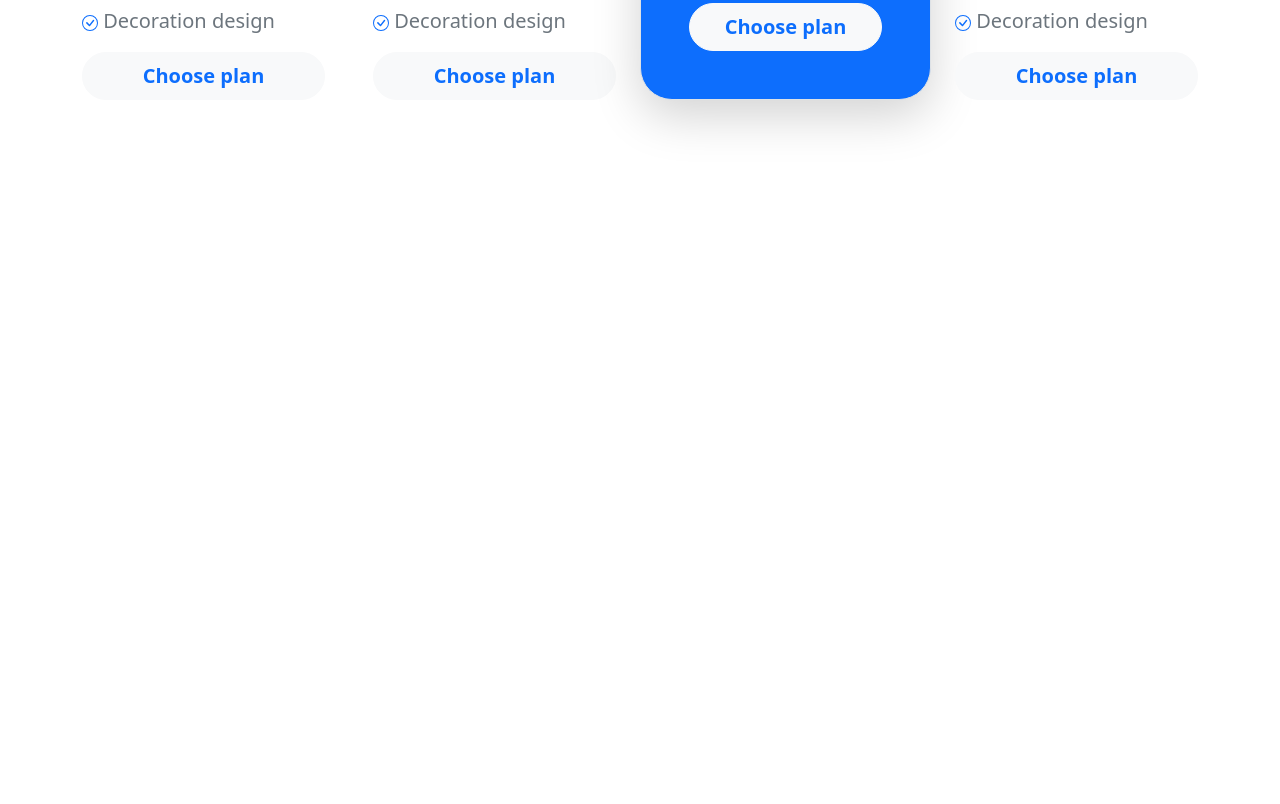
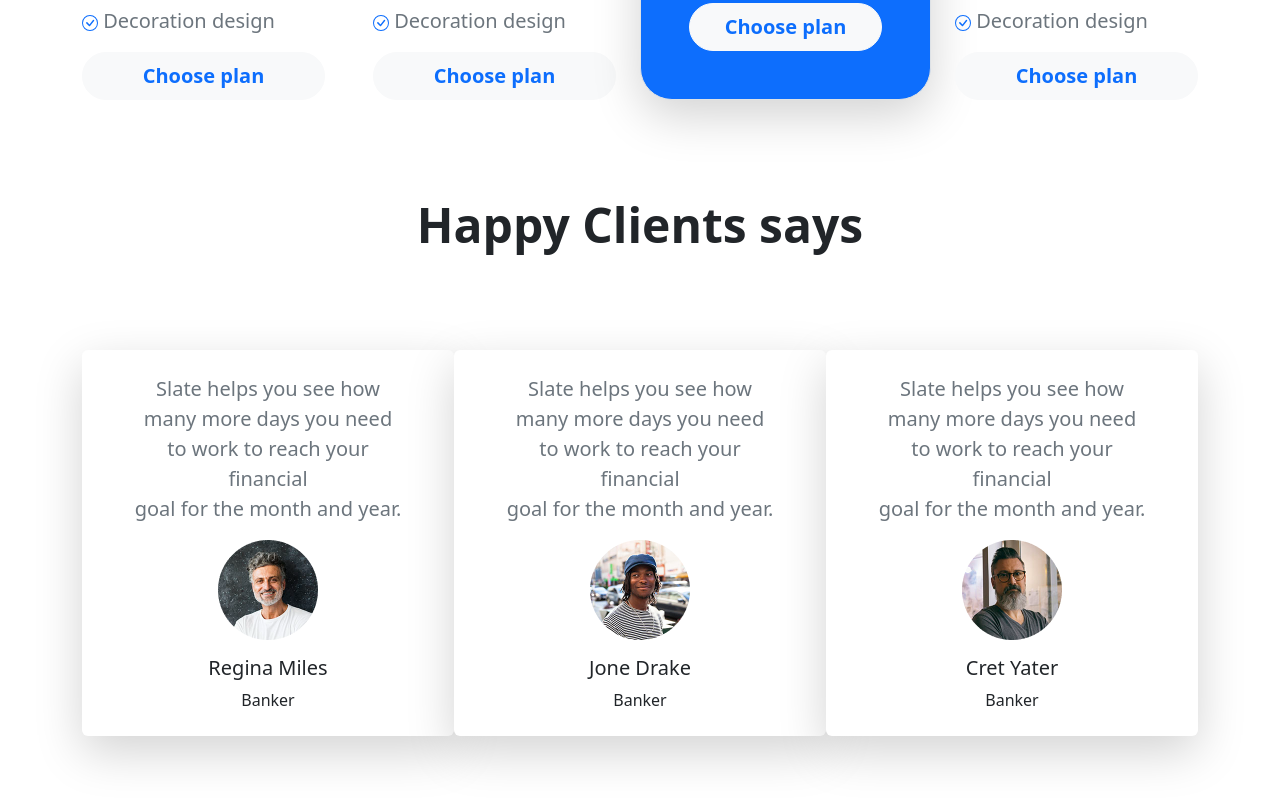
Before and after one commit to Abdullah-Sakib/convention-center, a plain HTML site: page index.html in a window 1280 px wide. Shown: the part 1870-2674 px from the top of the page. Before the commit the page ends 2234 px from the top, so only its background shows below. Drawn offline with nearby package versions, Linux system fonts and the light colour scheme.

Commit message:
Happy Clients says

```diff
--- a/index.html
+++ b/index.html
@@ -104,7 +104,7 @@
 
 
     <!-- our packages section  -->
-    <section >
+    <section>
       <h2 class="display-5 fw-bold mb-3 text-center mb-5 pb-5">Our Packages</h2>
       <div class="container ">
         <div class="row  gx-5 d-flex align-items-end">
@@ -186,7 +186,7 @@
                   d="M10.97 4.97a.235.235 0 0 0-.02.022L7.477 9.417 5.384 7.323a.75.75 0 0 0-1.06 1.06L6.97 11.03a.75.75 0 0 0 1.079-.02l3.992-4.99a.75.75 0 0 0-1.071-1.05z" />
               </svg> Decoration design</p>
             <button class="text-primary bg-light btn-lg w-100 rounded-pill btn btn-light fw-bold">Choose plan</button>
-            </div>
+          </div>
 
 
 
@@ -267,7 +267,46 @@
             <button class="text-primary bg-light btn-lg w-100 rounded-pill btn btn-light fw-bold">Choose plan</button>
           </div>
 
+        </div>
+      </div>
+    </section>
 
+    <!-- Happy Clients says section  -->
+    <section class="container ">
+      <h2 class="display-5 fw-bold  text-center mb-5 pb-5 mt-5 pt-5 ">Happy Clients says</h2>
+      <div class="d-flex justify-content-around ">
+        <div class="card  text-center  shadow-lg border-0  px-5 py-4">
+          <p class="fs-5 text-muted">Slate helps you see how <br>
+            many more days you need <br>
+            to work to reach your financial <br>
+            goal for the month and year.</p>
+          <div class="d-flex justify-content-center mb-3">
+            <img class="img-fluid" src="images/person 2.png" class="card-img-top" alt="...">
+          </div>
+            <h5 class="card-title">Regina Miles</h5>
+            <p class="card-text">Banker</p>
+        </div>
+        <div class="card  text-center shadow-lg border-0 px-5 py-4">
+          <p class="fs-5 text-muted">Slate helps you see how <br>
+            many more days you need <br>
+            to work to reach your financial <br>
+            goal for the month and year.</p>
+          <div class="d-flex justify-content-center mb-3">
+            <img class="img-fluid" src="images/person 3.png" class="card-img-top" alt="...">
+          </div>
+            <h5 class="card-title">Jone Drake</h5>
+            <p class="card-text">Banker</p>
+        </div>
+        <div class="card  text-center shadow-lg border-0 px-5 py-4">
+          <p class="fs-5 text-muted">Slate helps you see how <br>
+            many more days you need <br>
+            to work to reach your financial <br>
+            goal for the month and year.</p>
+          <div class="d-flex justify-content-center mb-3">
+            <img class="img-fluid" src="images/person 1.png" class="card-img-top" alt="...">
+          </div>
+            <h5 class="card-title">Cret Yater</h5>
+            <p class="card-text">Banker</p>
         </div>
       </div>
     </section>
```
